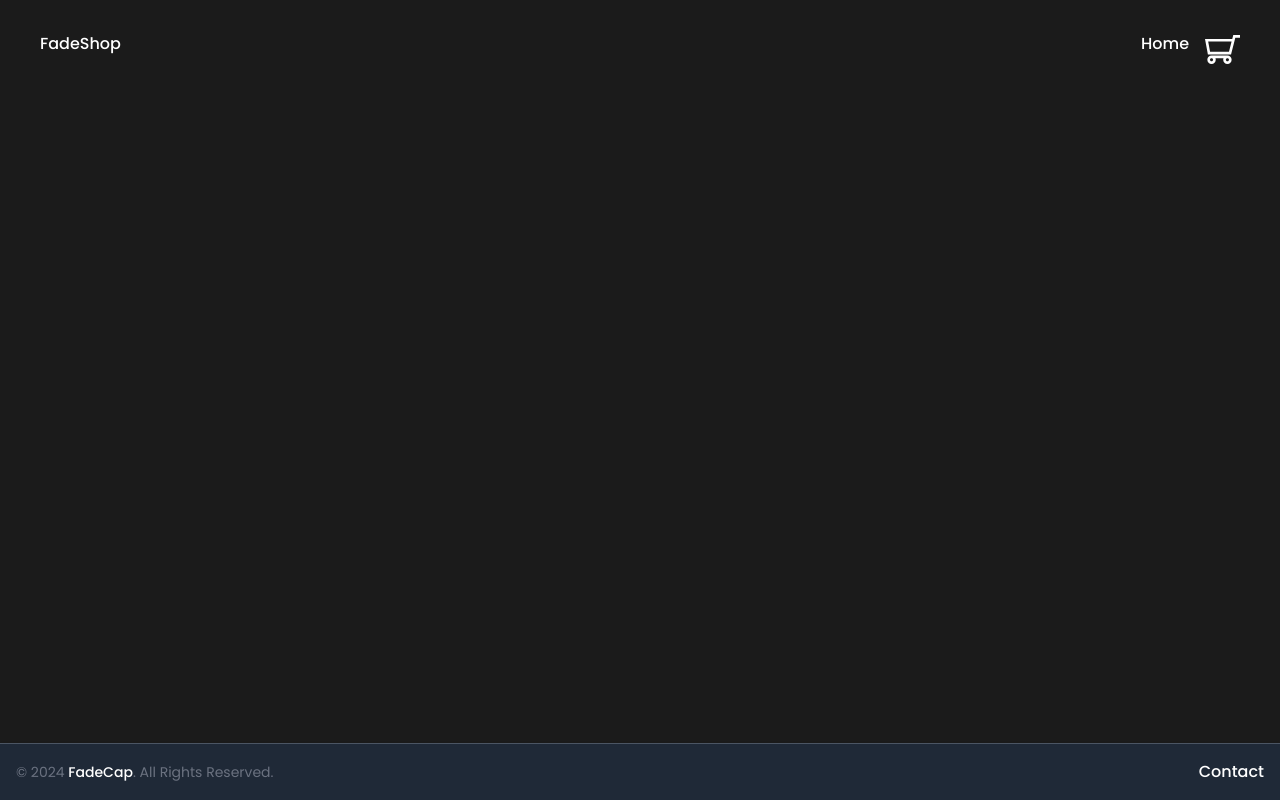
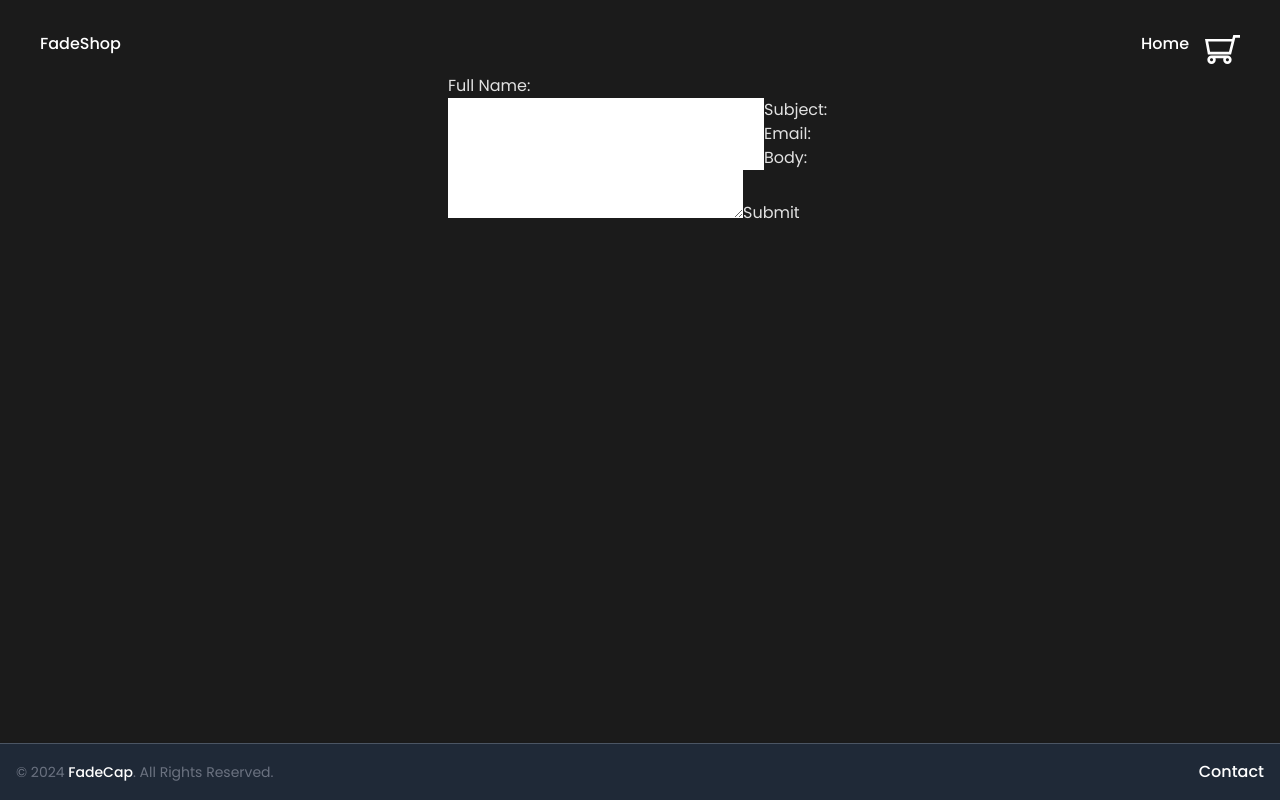
Before and after one commit to FadeCap/JavaScript-Frameworks, a React (Vite) app in the folder Javascript-Frameworks-Stian/: page /Contact in a window 1280 px wide. Built offline with nearby package versions, Linux system fonts and the light colour scheme.

Commit message:
Created ContactPage, and renamed some folders

```diff
--- a/Javascript-Frameworks-Stian/src/App.jsx
+++ b/Javascript-Frameworks-Stian/src/App.jsx
@@ -1,9 +1,10 @@
 import React from "react";
 import Layout from "./components/Layout";
-import ProductPage from "./pages/ProductPage";
-import CheckoutPage from "./pages/CheckoutPage";
-import CartPage from "./pages/CartPage";
-import HomePage from "./pages/HomePage";
+import ProductPage from "./pages/Product";
+import CheckoutPage from "./pages/Checkout";
+import CartPage from "./pages/Cart";
+import ContactPage from "./pages/Contact";
+import HomePage from "./pages/Home";
 import { Route, Routes } from "react-router-dom";
 import { CartProvider } from "./components/services/CartContext/index.jsx"
 import "./App.css";
@@ -18,6 +19,7 @@ function App() {
           <Route path="/Checkout" element={<CheckoutPage />} />
           <Route path="/Cart" element={<CartPage />} />
           <Route path="/product/:productId" element={<ProductPage />} />
+          <Route path="/Contact" element={<ContactPage />} />
         </Routes>
       </div>
     </CartProvider>
--- a/Javascript-Frameworks-Stian/src/pages/CartPage.jsx
+++ b/Javascript-Frameworks-Stian/src/pages/Cart/index.jsx
@@ -1,5 +1,5 @@
 import React from 'react';
-import { useCart } from "../components/services/CartContext";
+import { useCart } from "../../components/services/CartContext";
 import { Link } from 'react-router-dom';
 
 export default function CartPage() {
--- /dev/null
+++ b/Javascript-Frameworks-Stian/src/pages/Contact/index.jsx
@@ -0,0 +1,23 @@
+export default function ContactPage() {
+    return (
+        <div className="container flex justify-center align-center">
+            <form className="w-full max-w-sm" action="#" method="POST">
+                <div>
+                    <label htmlFor="name">Full Name:</label>
+                    <input type="text" id="name" name="name" required minLength="3"/>
+
+                    <label htmlFor="subject">Subject:</label>
+                    <input type="text" id="subject" name="subject" required minLength="3"/>
+
+                    <label htmlFor="email">Email:</label>
+                    <input type="email" id="email" name="email" required/>
+
+                    <label htmlFor="body">Body:</label>
+                    <textarea id="body" name="body" required minLength="3"></textarea>
+
+                    <input type="submit" value="Submit"/>
+                </div>
+            </form>
+        </div>
+    );
+}
--- a/Javascript-Frameworks-Stian/src/pages/HomePage.jsx
+++ b/Javascript-Frameworks-Stian/src/pages/Home/index.jsx
@@ -1,7 +1,7 @@
 import React, { useState, useEffect } from 'react';
-import Card from '../components/ui/Card';
-import useFetchData from '../components/services/FetchData';
-import SearchBar from '../components/SearchBar';
+import Card from '../../components/ui/Card';
+import useFetchData from '../../components/services/FetchData';
+import SearchBar from '../../components/SearchBar';
 
 function HomePage() {
   const { data, loading, error } = useFetchData('https://v2.api.noroff.dev/online-shop/');
--- a/Javascript-Frameworks-Stian/src/pages/ProductPage.jsx
+++ b/Javascript-Frameworks-Stian/src/pages/Product/index.jsx
@@ -1,7 +1,7 @@
 import React, { useState, useEffect } from 'react';
 import { useParams } from 'react-router-dom';
-import { useCart } from "../components/services/CartContext"
-import { calculatePercentageDiscount } from '../components/Utils/PercentageDiscount';
+import { useCart } from "../../components/services/CartContext"
+import { calculatePercentageDiscount } from '../../components/Utils/PercentageDiscount';
 
 function ProductPage() {
   const { productId } = useParams();
```
Also changed, not shown: Javascript-Frameworks-Stian/src/pages/Checkout/index.jsx (renamed from Javascript-Frameworks-Stian/src/pages/CheckoutPage.jsx).
